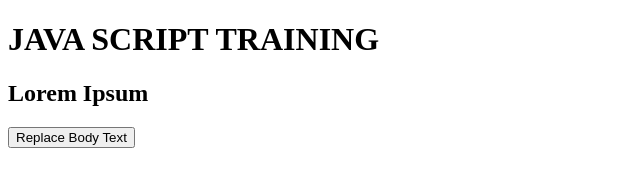
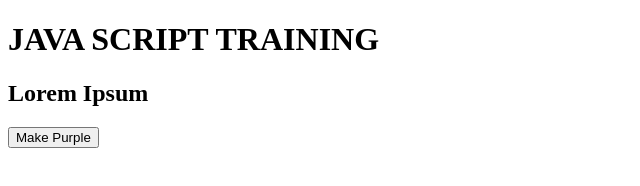
Before and after one commit to inezs/training_admin_system, a plain HTML site: page js-training/Manipulate HTML Using JQuery.html in a window 1280 px wide. Shown: the full height of the page, 0-640 px from the left. Drawn offline with nearby package versions, Linux system fonts and the light colour scheme.

Commit message:
button text edit

```diff
--- a/js-training/Manipulate HTML Using JQuery.html
+++ b/js-training/Manipulate HTML Using JQuery.html
@@ -21,6 +21,6 @@
         </style>
         <h1 id="first_statement" >JAVA SCRIPT TRAINING</h1>
         <h2 id="second_statement">Lorem Ipsum</h2>
-        <button type="button" id="replace_body">Replace Body Text</button>
+        <button type="button" id="replace_body">Make Purple</button>
     </body>
 </html>
```
